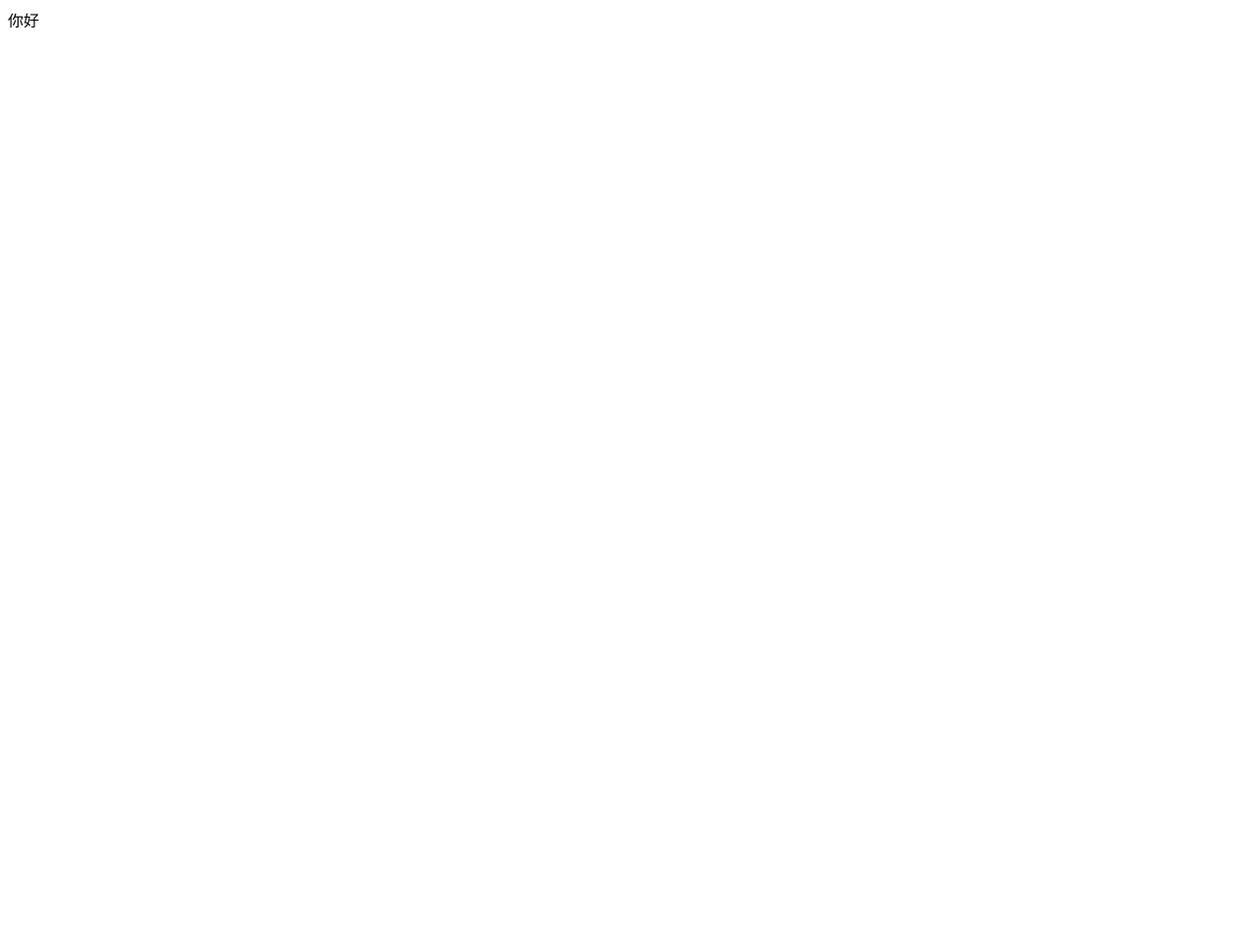
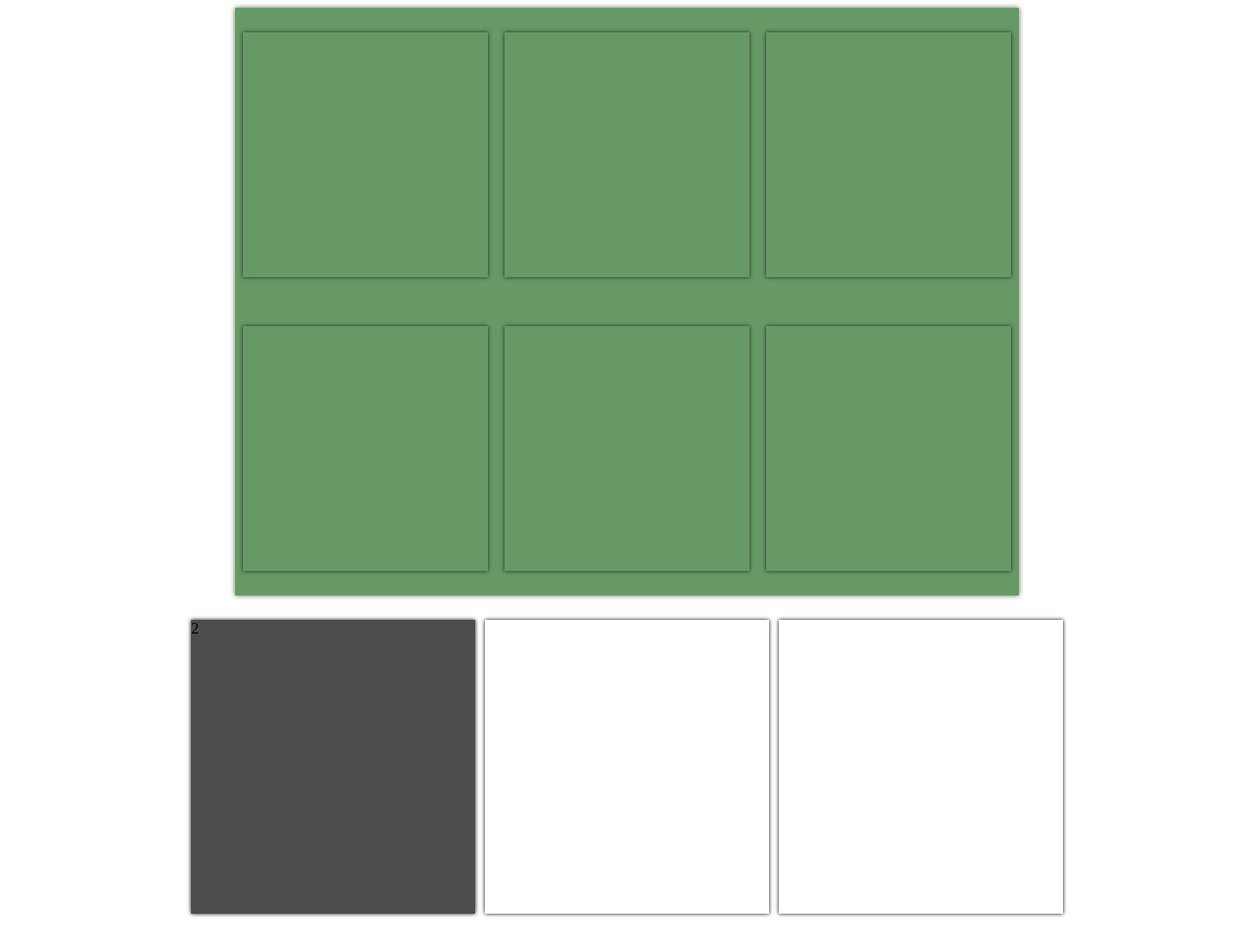
Before and after one commit to zhimingdou/zhimingdou.github.io, a plain HTML site: page index.html in a window 1280 px wide. Shown: the whole page at 98% size. Before the commit the page ends 800 px from the top, so only its background shows below. Drawn offline with Linux system fonts and the light colour scheme.

Commit message:
Update index.html

```diff
--- a/index.html
+++ b/index.html
@@ -1,10 +1,99 @@
 <!DOCTYPE html>
-<html>
+<html lang="en">
 <head>
-    <meta charset="utf-8">
-    <title>title</title>
+    <meta charset="UTF-8">
+    <title>弹性盒模型</title>
+    <style>
+        #div1{
+            width:800px;
+            height: 600px;
+            background: blue;
+            margin:0 auto;
+            box-shadow: 0 0 5px #564;
+        }
+
+
+        ul{
+            margin: 0px;
+            padding:0px;
+            display: flex;/*开启弹性盒模型*/
+            flex-wrap: wrap;/*强制换行*/
+            justify-content: space-around;/*自动左右优化排列*/
+            align-items: center;/*自动上下优化排列*/
+            width:100%;
+            height:100%;
+            background: #696;
+        }
+        li{
+            list-style: none;
+            display: block;
+            border: 10px red;
+            width: 250px;
+            height: 250px;
+            box-shadow: 0 0 4px #222;
+        }
+        #div2{
+            margin:0 auto;
+            width: 900px;
+            height: 350px;
+            /*background: red;*/
+            display: flex;/*开启弹性盒模型*/
+            justify-content: space-around;
+            align-items: center;
+
+        }
+        .t1{
+            perspective:1000px;
+            width: 290px;
+            height: 300px;
+            box-shadow: 0 0 4px ;
+
+        }
+        .m1,.m2{
+            position: absolute;
+            width: 290px;
+            height: 300px;
+            background:rgba(0,0,0,0.7);
+            transition:transform 0.7s;/*旋转速度*/
+        }
+        .m1{
+
+            background: #555555;
+            transform:rotateY(90deg);
+
+        }
+        .t1:hover .m1{
+            transform:rotateY(0deg);
+        }
+        .t1:hover .m2{
+            transform:rotateY(-90deg);
+        }
+    </style>
+
 </head>
-    <body>
-    <span>你好</span>
-    </body>
+<body>
+        <div id="div1">
+            <ul >
+                <li>
+                    <img src="">
+                </li>
+                <li></li>
+                <li></li>
+                <li></li>
+                <li></li>
+                <li></li>
+
+            </ul>
+        </div>
+        <div id="div2">
+            <div class="t1">
+                <div class="m1">1</div>
+                <div class="m2">2</div>
+            </div>
+            <div class="t1"></div>
+            <div class="t1"></div>
+
+
+        </div>
+</body>
 </html>
```
